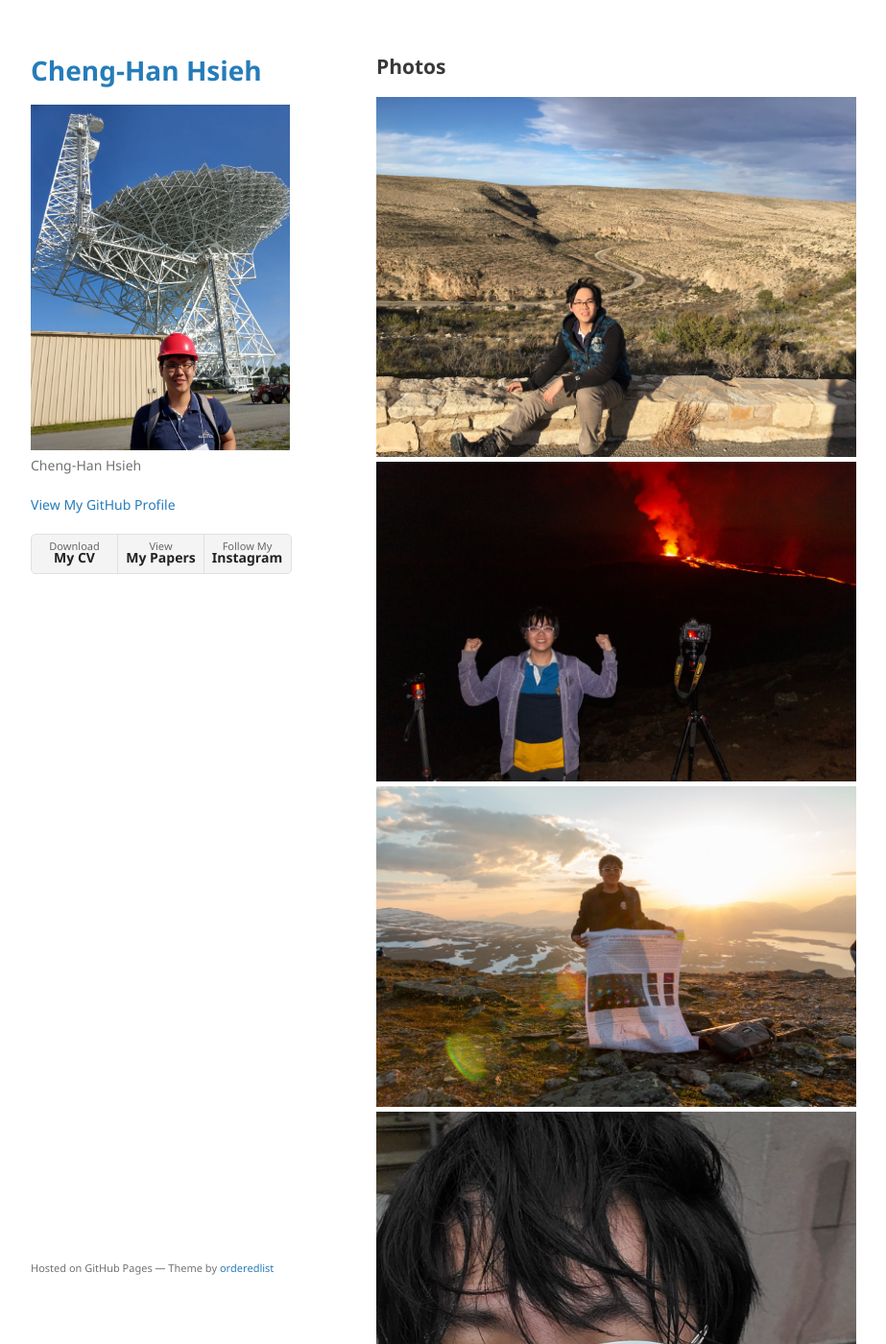
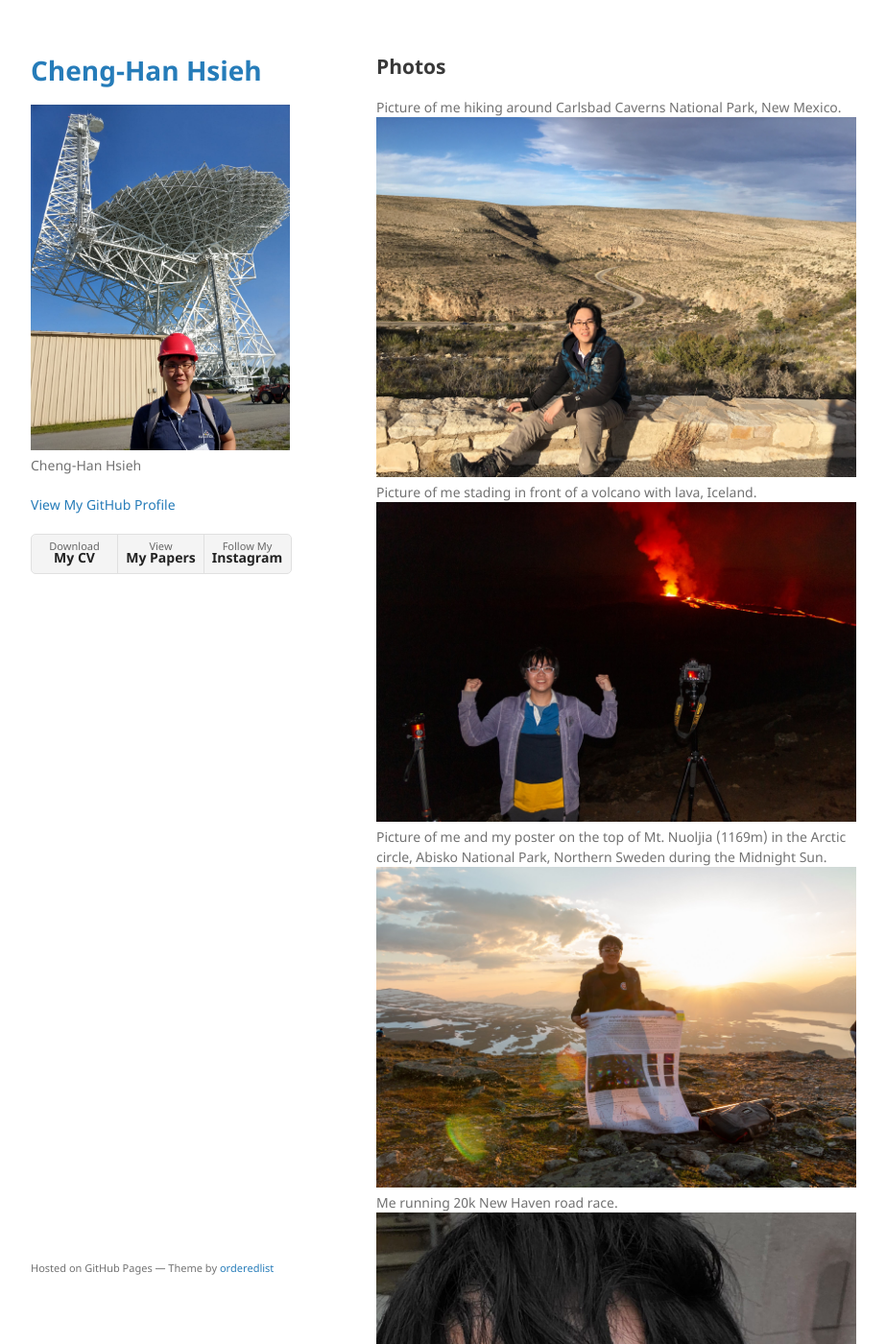
Before and after one commit to chenghanhsieh/chenghanhsieh.github.io, a Jekyll site: the page built from pictures.md, in a window 1280 px wide and 1400 px high. Shown: the whole window at 96% size, without its empty margins (178-1101 px from the left). Built offline with Jekyll 4.4.1, drawn with Linux system fonts in a browser that asks for light colours; some of the changed text lies outside the part shown.

Commit message:
Update_pictures

```diff
--- a/pictures.md
+++ b/pictures.md
@@ -5,13 +5,21 @@ permalink: /pictures/
 ---
 
 ## Photos
+Picture of me hiking around Carlsbad Caverns National Park, New Mexico.
 <img class='dog_image' src="/assets/img/Me1.jpg" alt="Picture of me hiking around Carlsbad Caverns National Park, New Mexico."/>
+Picture of me stading in front of a volcano with lava, Iceland.
 <img class='dog_image' src="/assets/img/Me_volcano.jpg" alt="Picture of me stading in front of a volcano with lava, Iceland."/>
+Picture of me and my poster on the top of Mt. Nuoljia (1169m) in the Arctic circle, Abisko National Park, Northern Sweden during the Midnight Sun.
 <img class='dog_image' src="/assets/img/Me_poster.jpg" alt="Picture of me and my poster on the top of Mt. Nuoljia (1169m) in the Arctic circle, Abisko National Park, Northern Sweden during the Midnight Sun."/>
+Me running 20k New Haven road race.
 <img class='dog_image' src="/assets/img/Me_NewHavenRace.jpg" alt="Me running 20k New Haven road race."/>
+Palomar Observatory.
 <img class='dog_image' src="/assets/img/Palomar2.jpg" alt="Palomar Observatory."/>
-<img class='dog_image' src="/assets/img/Palomar3.jpg" alt="Me Observering at the Palomar Observatory."/>
+Me observering at the Palomar Observatory.
+<img class='dog_image' src="/assets/img/Palomar3.jpg" alt="Me observering at the Palomar Observatory."/>
+Yale Astronomy graduate students (my year).
 <img class='dog_image' src="/assets/img/My_year.png" alt="Yale Astronomy graduate students (my year)."/>
+My Cat, Sylvia.
 <img class='dog_image' src="/assets/img/Cat.png" alt="My Cat, Sylvia."/>
 
 
```
Also changed, not shown: 2 other files.
